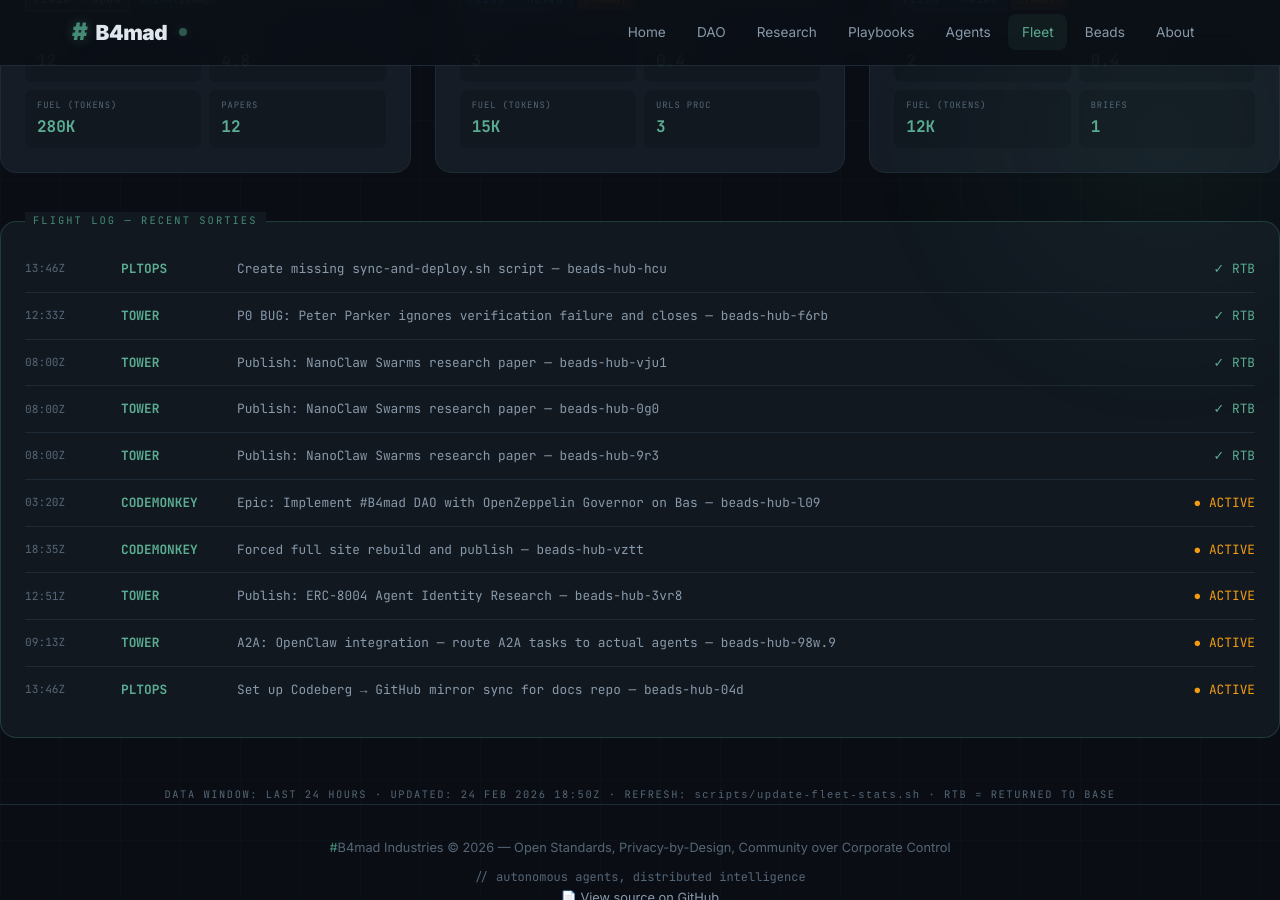
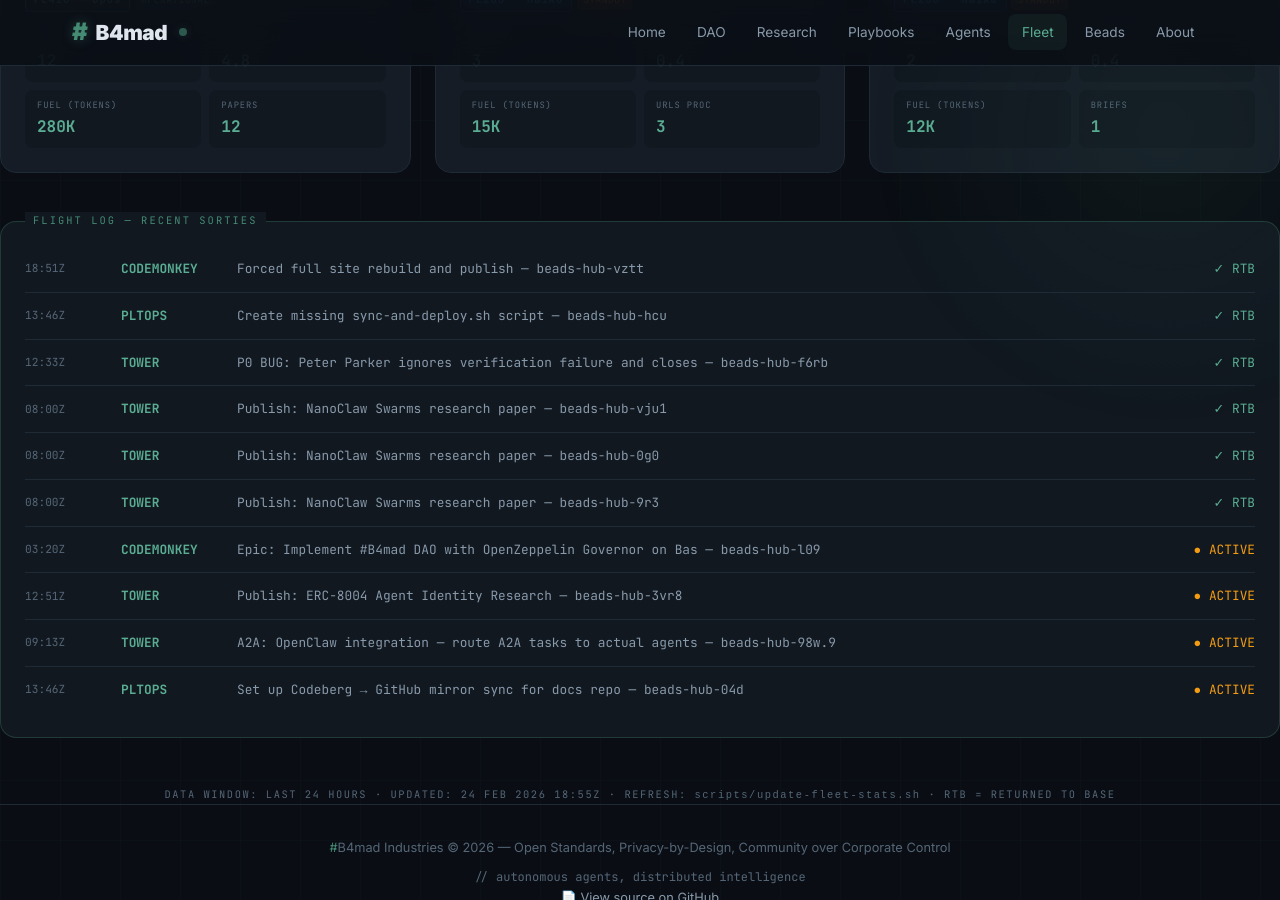
Before and after one commit to brenner-axiom/docs, a Jekyll site: the page built from fleet/index.html, in a window 1280 px wide and 900 px high, scrolled down 806 px. Built offline with Jekyll 4.4.1, drawn with Linux system fonts in a browser that asks for light colours; some of the changed text lies outside the part shown.

Commit message:
fleet: auto-update dashboard stats 2026-02-24T18:55Z

```diff
--- a/fleet/index.html
+++ b/fleet/index.html
@@ -289,22 +289,22 @@ description: "#B4mad Agent Fleet metrics dashboard with aviation theme"
     <div class="stat-label">Distance Flown</div>
   </div>
   <div class="stat-item">
-    <div class="stat-value">2765K</div>
+    <div class="stat-value">2730K</div>
     <div class="stat-unit">kg</div>
     <div class="stat-label">Fuel Burned</div>
   </div>
   <div class="stat-item">
-    <div class="stat-value">29</div>
+    <div class="stat-value">28</div>
     <div class="stat-unit">pax</div>
     <div class="stat-label">Passengers</div>
   </div>
   <div class="stat-item">
-    <div class="stat-value">47.4</div>
+    <div class="stat-value">46.8</div>
     <div class="stat-unit">hrs</div>
     <div class="stat-label">Flight Hours</div>
   </div>
   <div class="stat-item">
-    <div class="stat-value">79</div>
+    <div class="stat-value">78</div>
     <div class="stat-unit">msn</div>
     <div class="stat-label">Sorties Flown</div>
   </div>
@@ -509,6 +509,12 @@ description: "#B4mad Agent Fleet metrics dashboard with aviation theme"
 <!-- Flight Log -->
 <div class="flight-log">
   <div class="log-entry">
+    <span class="log-time">18:51Z</span>
+    <span class="log-callsign">CODEMONKEY</span>
+    <span class="log-mission">Forced full site rebuild and publish — beads-hub-vztt</span>
+    <span class="log-status"><span class="complete">✓ RTB</span></span>
+  </div>
+  <div class="log-entry">
     <span class="log-time">13:46Z</span>
     <span class="log-callsign">PLTOPS</span>
     <span class="log-mission">Create missing sync-and-deploy.sh script — beads-hub-hcu</span>
@@ -545,12 +551,6 @@ description: "#B4mad Agent Fleet metrics dashboard with aviation theme"
     <span class="log-status"><span class="active">● ACTIVE</span></span>
   </div>
   <div class="log-entry">
-    <span class="log-time">18:35Z</span>
-    <span class="log-callsign">CODEMONKEY</span>
-    <span class="log-mission">Forced full site rebuild and publish — beads-hub-vztt</span>
-    <span class="log-status"><span class="active">● ACTIVE</span></span>
-  </div>
-  <div class="log-entry">
     <span class="log-time">12:51Z</span>
     <span class="log-callsign">TOWER</span>
     <span class="log-mission">Publish: ERC-8004 Agent Identity Research — beads-hub-3vr8</span>
@@ -572,6 +572,6 @@ description: "#B4mad Agent Fleet metrics dashboard with aviation theme"
 
 <div style="text-align: center; margin-top: 2rem;">
   <p style="font-family: 'JetBrains Mono', monospace; font-size: 0.65rem; color: var(--text-muted); letter-spacing: 0.15em;">
-    DATA WINDOW: LAST 24 HOURS · UPDATED: 24 FEB 2026 18:50Z ·                                                                                                                                                                                                                                                                                                                                                                                                                                                                                                                                                                                                                                                                                                                                                                                                                                                                                                                                                                                                                                                                                                                                                                                                                          REFRESH: <code>scripts/update-fleet-stats.sh</code> · RTB = RETURNED TO BASE
+    DATA WINDOW: LAST 24 HOURS · UPDATED: 24 FEB 2026 18:55Z ·                                                                                                                                                                                                                                                                                                                                                                                                                                                                                                                                                                                                                                                                                                                                                                                                                                                                                                                                                                                                                                                                                                                                                                                                                           REFRESH: <code>scripts/update-fleet-stats.sh</code> · RTB = RETURNED TO BASE
   </p>
 </div>
```
